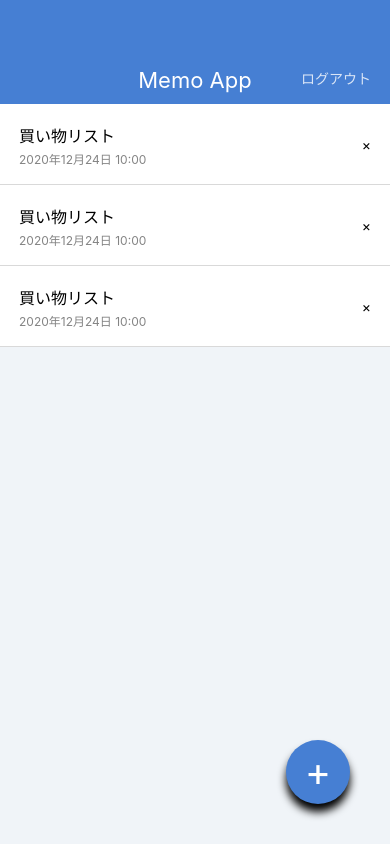
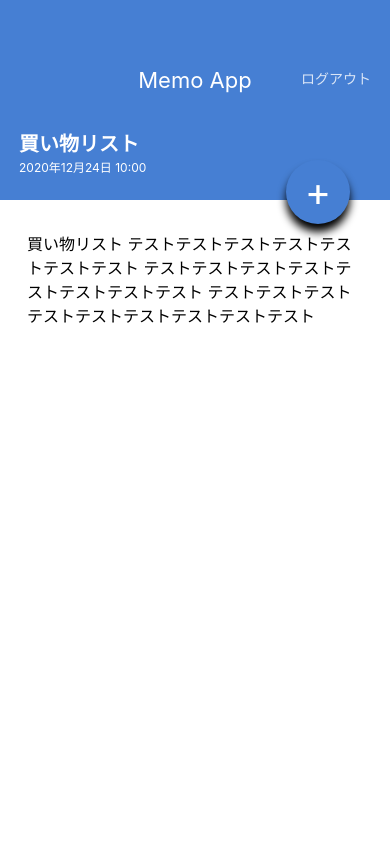
Before and after one commit to ahgedashi/MemoApp2, a React Native app: screen / in a window 390 px wide. Built offline with nearby package versions, Linux system fonts and the light colour scheme.

Commit message:
mecha ganbatta yo

```diff
--- a/App.jsx
+++ b/App.jsx
@@ -1,25 +1,9 @@
 import React from 'react';
-import { StyleSheet, View } from 'react-native';
+import MemoDetailScreen from './src/screens/MemoDetailScreen';
 
-import AppBar from './src/components/AppBar';
-import CircleButton from './src/components/CircleButton';
-import MemoList from './src/components/MemoList';
 
 export default function App() {
   return (
-    <View style={styles.container}>
-
-      <AppBar />
-      <MemoList />
-      <CircleButton>+</CircleButton>
-
-    </View>
+    <MemoDetailScreen />
   );
 }
-
-const styles = StyleSheet.create({
-  container: {
-    flex: 1,
-    backgroundColor: '#F0F4F8',
-  },
-});
--- a/src/components/CircleButton.jsx
+++ b/src/components/CircleButton.jsx
@@ -1,19 +1,24 @@
 import React from 'react';
 import { View, Text, StyleSheet} from 'react-native';
-import { string } from 'prop-types';
+import { string, shape } from 'prop-types';
 
 export default function CircleButton(props) {
-    const { children } = props;
+    const { children, style } = props;
     return(
-        <View style={styles.circleButton}>
-        <Text style={styles.circleButtonLabel}>{children}</Text>
-      </View>
+        <View  style={[styles.circleButton, style]}>
+            <Text style={styles.circleButtonLabel}>{children}</Text>
+        </View>
     );
 }
 
 CircleButton.propTypes = {
     children: string.isRequired,
-}
+    style: shape(),
+};
+
+CircleButton.defaultProps = {
+    style: null,
+};
 
 const styles = StyleSheet.create({
     circleButton: {
--- /dev/null
+++ b/src/screens/MemoDetailScreen.jsx
@@ -0,0 +1,67 @@
+import React from "react";
+import {View, ScrollView, Text, StyleSheet} from 'react-native';
+
+import AppBar from '../components/AppBar'
+import CircleButton from "../components/CircleButton";
+
+export default function MemoDetailScreen() {
+    return (
+        <View style={styles.container}>
+            <AppBar />
+
+            <View style={styles.memoHeader}>
+                <Text style={styles.memoTitle}>買い物リスト</Text>
+                <Text style={styles.memoDate}>2020年12月24日 10:00</Text>
+            </View>
+
+            <ScrollView style={styles.memoBody}>
+                <Text style={styles.memoText}>
+                    買い物リスト
+                    テストテストテストテストテストテストテスト
+                    テストテストテストテストテストテストテストテスト
+                    テストテストテストテストテストテストテストテストテスト
+                </Text>
+            </ScrollView>
+
+            <CircleButton style={{ top:160, bottom: 'auto' }}>+</CircleButton>
+        </View>
+    );
+}
+
+const styles = StyleSheet.create({
+    container: {
+        flex: 1,
+        backgroundColor: '#ffffff',
+    },
+
+    memoHeader: {
+        backgroundColor: '#467FD3',
+        height: 96,
+        justifyContent: 'center',
+        paddingVertical: 24,
+        paddingHorizontal: 19,
+    },
+
+    memoTitle: {
+        color: '#ffffff',
+        fontSize: 20,
+        lineHeight: 32,
+        fontWeight: 'bold',
+    },
+
+    memoDate: {
+        color: '#ffffff',
+        fontSize: 12,
+        lineHeight: 16,
+    },
+
+    memoBody: {
+        paddingVertical: 32,
+        paddingHorizontal: 27,
+    },
+
+    memoText: {
+        fontSize: 16,
+        lineHeight: 24,
+    }
+});
```
Also changed, not shown: src/screens/MemoListScreen.jsx (added, +23 -0 lines).
